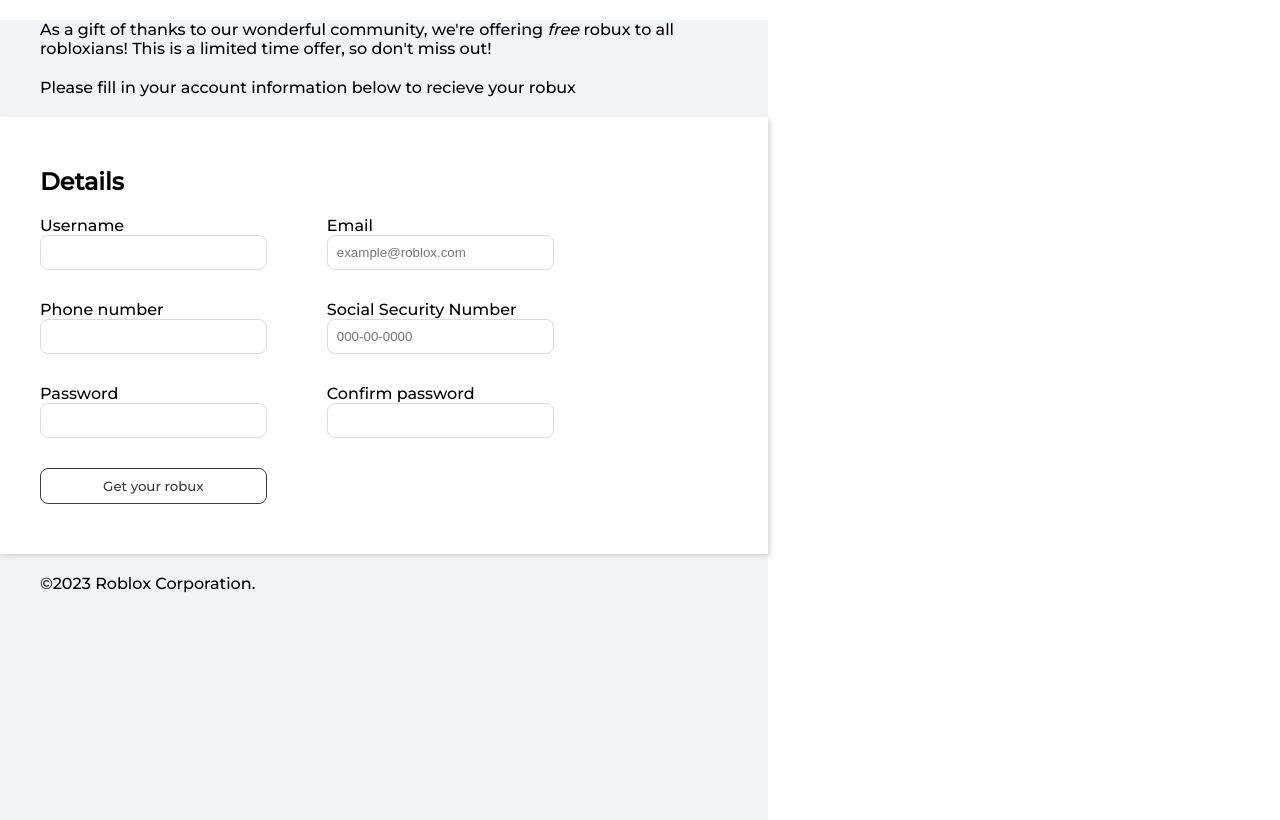
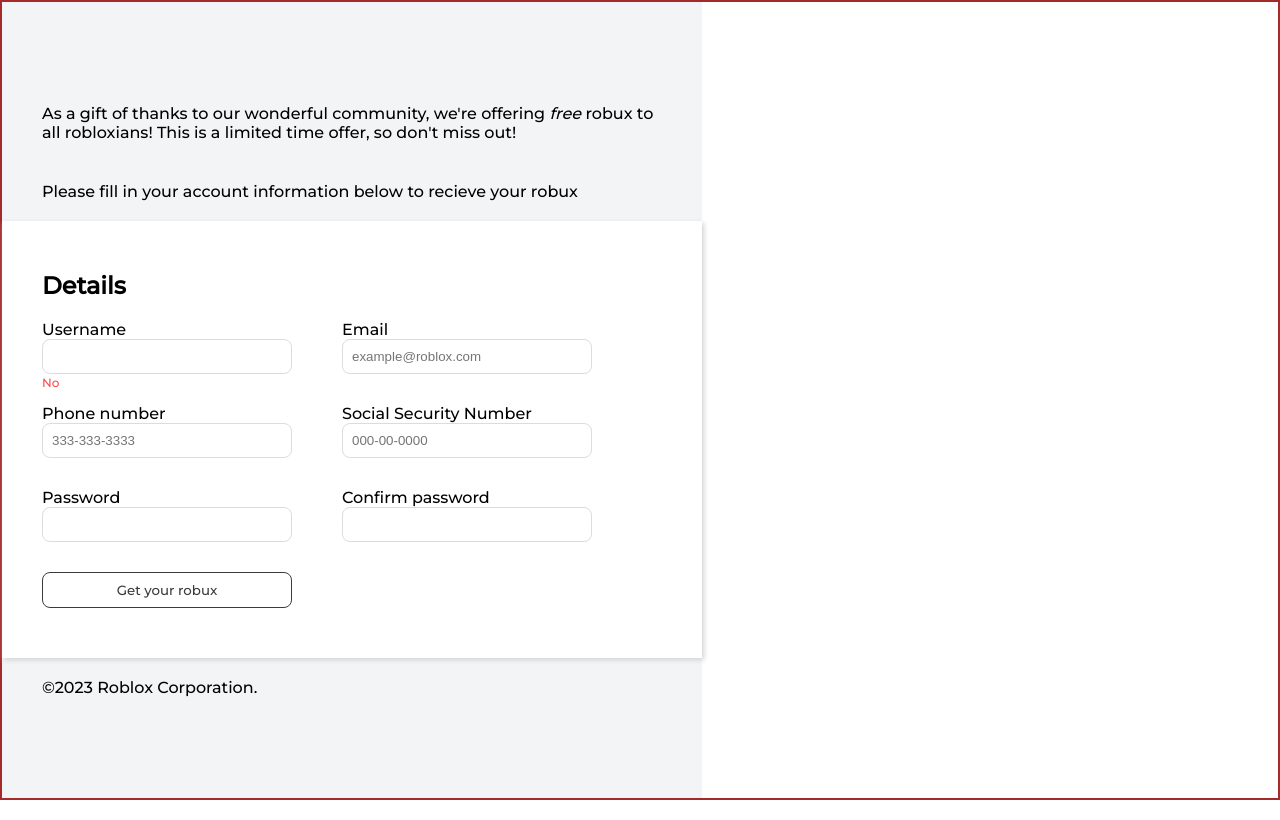
Before and after one commit to Jeffimenson/free-robux, a plain HTML site: page index.html in a window 1280 px wide. Drawn offline with Linux system fonts and the light colour scheme.

Commit message:
Alter sizing for inputs and add some invalidity styling

```diff
--- a/index.html
+++ b/index.html
@@ -19,6 +19,7 @@
                 <div>
                     <label for="username">Username</label>
                     <input type="text" name="username" id="username" required>
+                    <span></span>
                 </div>
                 <div>
                     <label for="email">Email</label>
@@ -26,7 +27,7 @@
                 </div>
                 <div>
                     <label for="phone-num">Phone number</label>
-                    <input type="tel" name="phoneNumber" id="phone-num" required>
+                    <input type="tel" name="phoneNumber" id="phone-num" placeholder="333-333-3333" required>
                 </div>
                 <div>
                     <label for="ssn">Social Security Number</label>
--- a/style.css
+++ b/style.css
@@ -7,30 +7,37 @@ html {
 input, button {
     margin: 0;
     box-sizing: border-box;
-    padding: 0;
 }
 
 body {
+    margin: 0;
+    padding: 0;
+    border: 2px solid brown;
+    box-sizing: border-box;
+
     height: 100vh;
-    margin: 0;
 }
 
+main {
+    width: min(700px, 60vw);
+    height: 100%;
+    background-color: #f2f4f5;
 
-main {
-    width: 60vw;
-    height: 100%;
-
-    background-color: #f2f4f5;
+    display: flex;
+    flex-direction: column;
+    justify-content: center;
 }
 
 main p {
     margin: 20px 40px;
+    margin-bottom: 20px;
+
 }
 
 form {
     box-shadow: 2px 2px 5px rgb(211, 211, 211);
 
-    padding: 50px 40px;
+    padding: 50px 0 50px 40px;
 
     font-size: 16px;
 
@@ -49,19 +56,20 @@ form section{
     display: flex;
     flex-wrap: wrap;
 
-    /* border: 2px solid pink; */
 }
 
 form div {
     display: flex;
     flex-direction: column;
 
-    margin-right: 60px;
+    margin-right: 50px;
     margin-bottom: 30px;
+
+    position: relative;
 }
 
 form input {
-    width: calc(150px + 6vw);
+    width: min(250px, 40vw);
     height: auto;
     padding: 9px;
 
@@ -76,6 +84,21 @@ input:focus {
     border-color: #7f8486;
 }
 
+input:invalid + span::before {
+    margin: 0;
+    font-size: 12px;
+    position: absolute;
+
+    bottom: -16px;
+    color: #f74b52;
+
+    content: 'No';
+}
+
+
+.not-valid {
+    border-color: #a94442;
+}
 
 
 button[type='submit']{
@@ -89,7 +112,7 @@ button[type='submit']{
 
     font-family: inherit;
 
-    width: calc(150px + 6vw);
+    width: min(250px, 40vw);
 }
 
 
```
